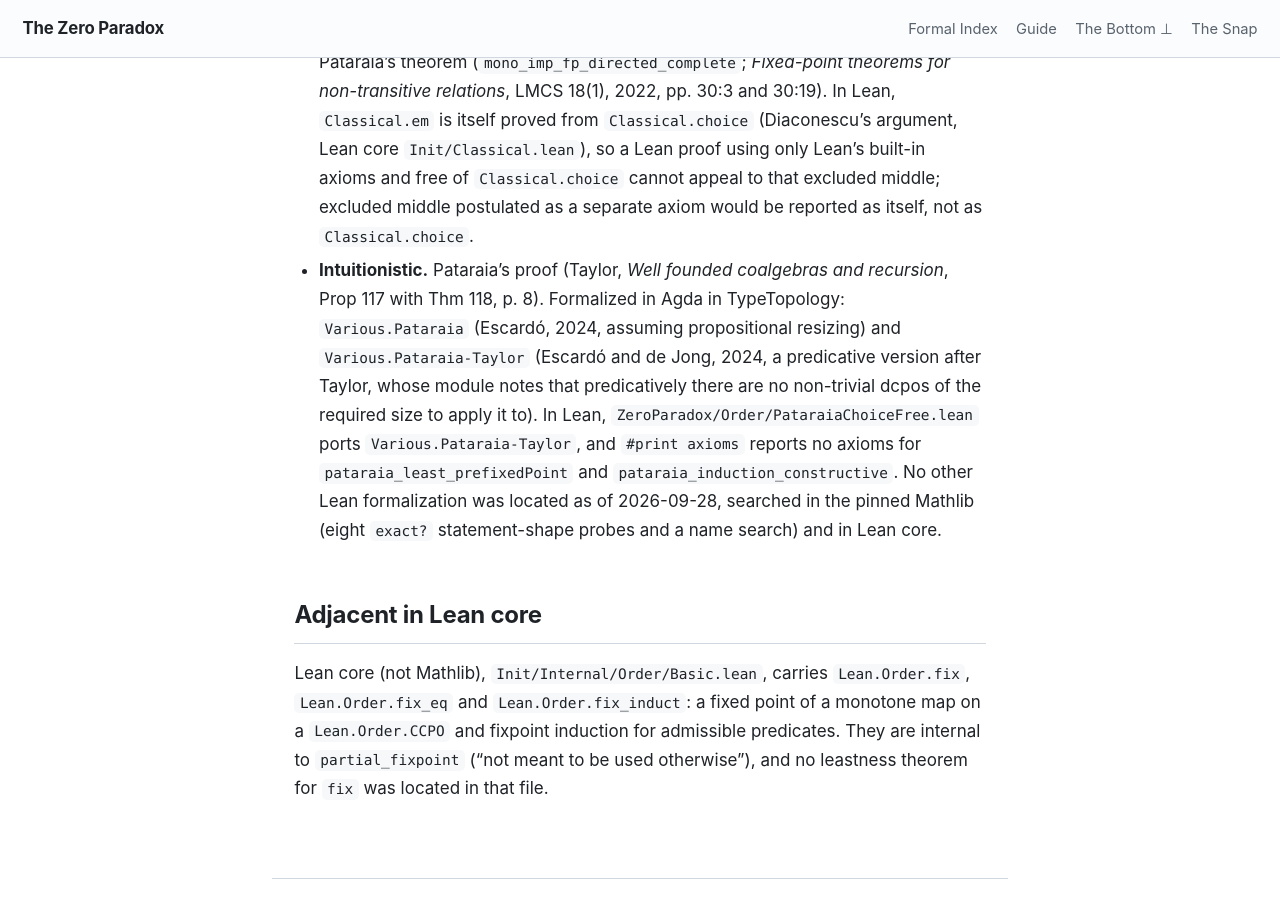
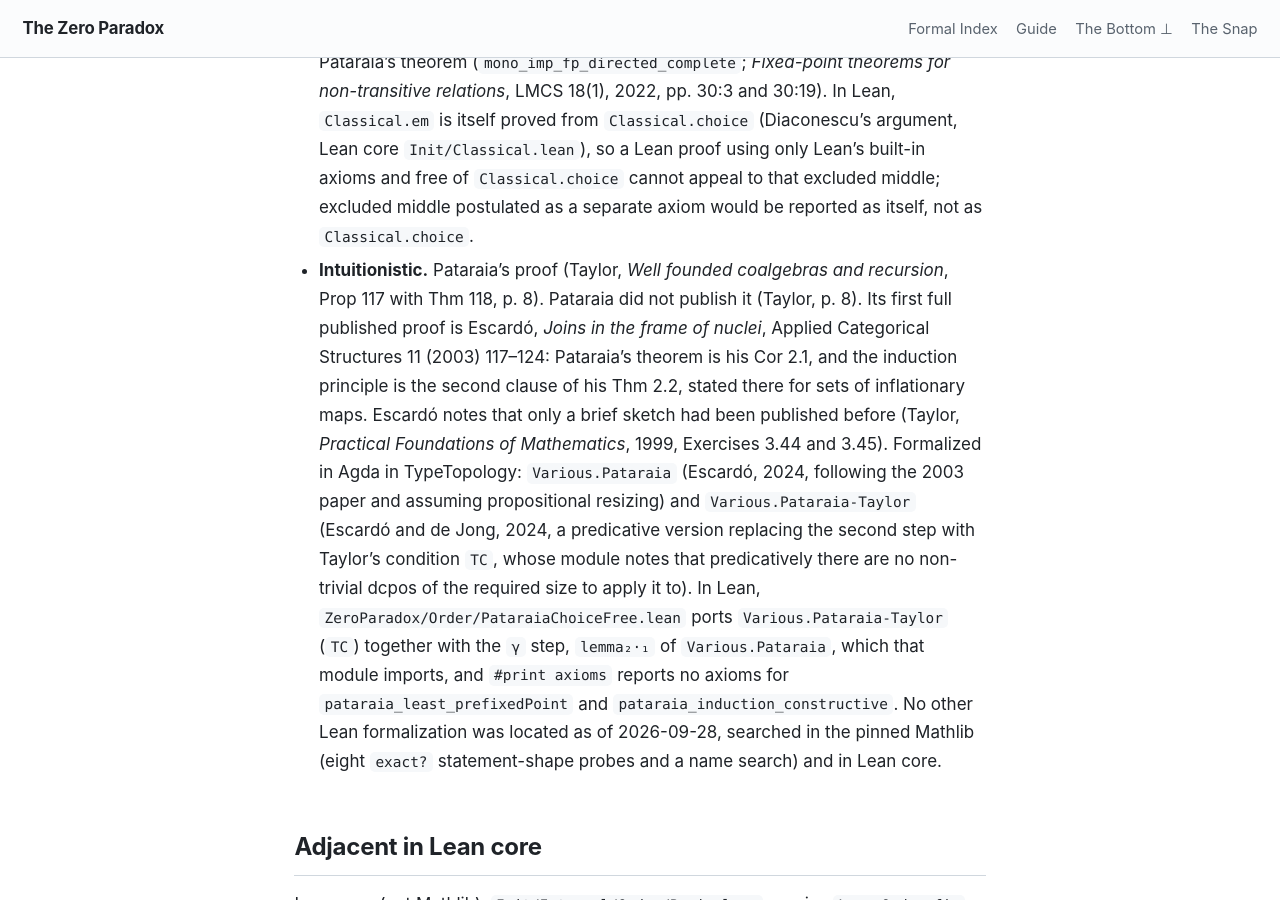
Before and after one commit to timbrigham/ZeroParadox, a Jekyll site: the page built from ZeroParadox/Order/PataraiaFromBourbakiWitt.md, in a window 1280 px wide and 900 px high, scrolled down 1086 px. Built offline with Jekyll 4.4.1, drawn with Linux system fonts in a browser that asks for light colours; our own code applies the rules of GitHub Pages for plain Markdown files; some of the changed text lies outside the part shown.

Commit message:
Pataraia arc round-1 fixes: Escardó 2003 credit, not-located wording, Takes per Tim
Round-1 ordinary findings on the Pataraia choice-free arc (e6eb015..ff9212b).

Fixed:
- PA-1: Escardó, Joins in the frame of nuclei, Applied Categorical Structures 11
  (2003) 117-124, credited as the first full published proof (Cor 2.1, Thm 2.2)
  in the PataraiaChoiceFree.lean Formal Overview, PataraiaFromBourbakiWitt.md,
  the CLAIMS.md well-foundedness row and the Keystone Addendum Section IV box.
- ER-4 / PA-2: the port credit names both TypeTopology modules: the gamma step
  (lemma2.1) of Various.Pataraia (Escardó) and Taylor's condition TC of
  Various.Pataraia-Taylor (Escardó and de Jong).
- PA-3: the Y comment says it is not the Y of Taylor's Prop 117 (there the set
  of inflationary monotone maps, M here).
- ER-3 / PA-4 / O1: box now reads "Neither result was located in the pinned
  Mathlib as of September 2026 (searched by statement shape and by name)."
- O4: Section IV body and CLAIMS row restated as not located as of their
  August 2026 date, searched by name and vocabulary.
- ER-2: the .md heading no longer claims the Bourbaki-Witt route as this
  file's; scoped to "not located as of 2026-09-28".
- O2 / O3: Engineer's Take edits in both Pataraia files, verbatim per Tim.

Not applied: PA-5 (Dacar, optional, paper not read).

Keystone Addendum stays v1.15 (unreleased): PDF rebuilt, register formal hash
recomputed, no changelog line.

Co-Authored-By: Claude Opus 5.5 (1M context) <noreply@anthropic.com>
Claude-Session: https://claude.ai/code/session_01M7PxaZmdYwacRczCRPuVWC

```diff
--- a/ZeroParadox/Order/PataraiaFromBourbakiWitt.md
+++ b/ZeroParadox/Order/PataraiaFromBourbakiWitt.md
@@ -3,7 +3,7 @@
 Citations for `ZeroParadox/Order/PataraiaFromBourbakiWitt.lean`. The Lean file holds the
 declarations, the Engineer's Take and the per-declaration statements.
 
-## The statements are standard; the Bourbaki–Witt route is this file's
+## The statements are standard; a source for the Bourbaki–Witt route was not located as of 2026-09-28
 
 Every monotone map on a chain-complete poset has a least fixed point: Zermelo's theorem as stated
 by Adámek, Milius and Moss, *Initial Algebras Without Iteration*, CALCO 2021 (LIPIcs, Article 6;
@@ -34,11 +34,18 @@ adapter to Mathlib's `CompletePartialOrder`, not the mathematics.
   excluded middle postulated as a separate axiom would be reported as itself, not as
   `Classical.choice`.
 - **Intuitionistic.** Pataraia's proof (Taylor, *Well founded coalgebras and recursion*, Prop 117
-  with Thm 118, p. 8). Formalized in Agda in TypeTopology: `Various.Pataraia` (Escardó, 2024,
-  assuming propositional resizing) and `Various.Pataraia-Taylor` (Escardó and de Jong, 2024, a
-  predicative version after Taylor, whose module notes that predicatively there are no non-trivial
-  dcpos of the required size to apply it to). In Lean, `ZeroParadox/Order/PataraiaChoiceFree.lean`
-  ports `Various.Pataraia-Taylor`, and `#print axioms` reports no axioms for
+  with Thm 118, p. 8). Pataraia did not publish it (Taylor, p. 8). Its first full published proof
+  is Escardó, *Joins in the frame of nuclei*, Applied Categorical Structures 11 (2003) 117–124:
+  Pataraia's theorem is his Cor 2.1, and the induction principle is the second clause of his
+  Thm 2.2, stated there for sets of inflationary maps. Escardó notes that only a brief sketch had
+  been published before (Taylor, *Practical Foundations of Mathematics*, 1999, Exercises 3.44 and
+  3.45). Formalized in Agda in TypeTopology: `Various.Pataraia` (Escardó, 2024, following the 2003
+  paper and assuming propositional resizing) and `Various.Pataraia-Taylor` (Escardó and de Jong,
+  2024, a predicative version replacing the second step with Taylor's condition `TC`, whose module
+  notes that predicatively there are no non-trivial dcpos of the required size to apply it to). In
+  Lean, `ZeroParadox/Order/PataraiaChoiceFree.lean` ports `Various.Pataraia-Taylor` (`TC`) together
+  with the `γ` step, `lemma₂·₁` of `Various.Pataraia`, which that module imports, and
+  `#print axioms` reports no axioms for
   `pataraia_least_prefixedPoint` and `pataraia_induction_constructive`. No other Lean formalization
   was located as of 2026-09-28, searched in the pinned Mathlib (eight `exact?` statement-shape
   probes and a name search) and in Lean core.
```
Also changed, not shown: CLAIMS.md (+1 -1 lines), register.md (+1 -1 lines), scripts/build_zpj_keystone_addendum.py (+12 -6 lines), 3 other files.
